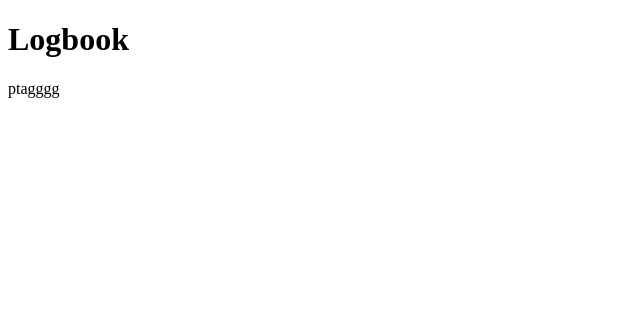
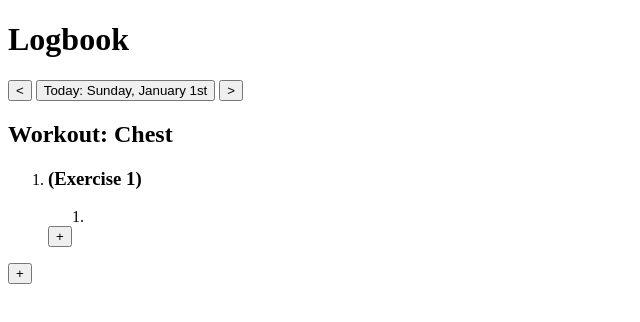
Before and after one commit to Mihir-1/fitnessLogbook, a plain HTML site: page public/fitnessLogbook.html in a window 1280 px wide. Shown: the whole page, without its empty margins (0-640 px from the left). Drawn offline with Linux system fonts and the light colour scheme.

Commit message:
html base

```diff
--- a/public/fitnessLogbook.css
+++ b/public/fitnessLogbook.css
@@ -0,0 +1,4 @@
+/*
+  Mihir Joshi
+  Styles
+*/
--- a/public/fitnessLogbook.html
+++ b/public/fitnessLogbook.html
@@ -15,7 +15,39 @@
       <h1>Logbook</h1>
     </header>
     <main>
-      <p>ptagggg</p>
+      <!-- Diary View -->
+      <section>
+        <!-- Diary -->
+        <section id="diaryView">
+          <nav id="dateNav">
+            <button class="dateBtn" id="previousDay">&lt</button>
+            <button class="dateBtn" id="currentDay">
+              <span id="dateReference">Today: </span>
+              <span id="Day">Sunday</span><span>,</span>
+              <span id="date">January 1</span><span id="dateSuffix">st</span>
+            </button>
+            <button class="dateBtn" id="nextDay">&gt</button>
+          </nav>
+
+          <section id="log">
+            <h2><label for="workoutName">Workout: </label><span id="workoutName">Chest</span></h2>
+            <ol id="exerciseList">
+              <li>
+                <h3>(Exercise 1)</h3>
+                <ol id="setsList">
+                  <li>
+                    <span id="weight"></span><span id="weightUnits"></span>
+                    <span id="reps"></span><span id="repUnits"></span>
+                    <span id="notes"></span>
+                  </li>
+                </ol>
+                <button id="newSet">+</button>
+              </li>
+            </ol>
+            <button id="newExercise">+</button>
+          </section>
+        </section>
+      </section>
     </main>
   </body>
 </html>
```
